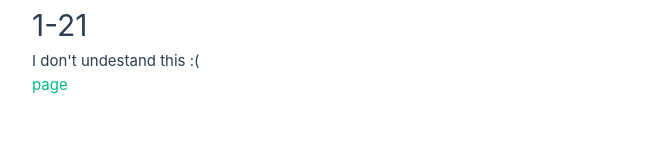
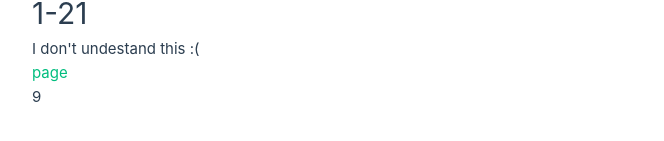
Before and after one commit to danilromas/Vue_DaRo, a Vue app: page / in a window 1280 px wide. Shown: the part 529-670 px from the top of the page, without its empty margins (0-664 px from the left). Built offline with nearby package versions, Linux system fonts and the light colour scheme.

Commit message:
num1+num2+num3

```diff
--- a/src/App.vue
+++ b/src/App.vue
@@ -8,6 +8,9 @@
     image: 'welcome.png',
     text: 'page',
 		href: 'page.html',
+    num1: 1,
+    num2: 3,
+    num3: 5,
 		}
 	}
 }
@@ -19,5 +22,6 @@
     <h1> Hi, my name is {{name}} this is my Vue page {{group}} </h1>
     <p> I don't undestand this :(</p>
     <p><a href={{href}}>{{text}}</a></p>
+    <p>{{ num1 + num2 + num3 }}</p>
   </div>
 </template>
```
